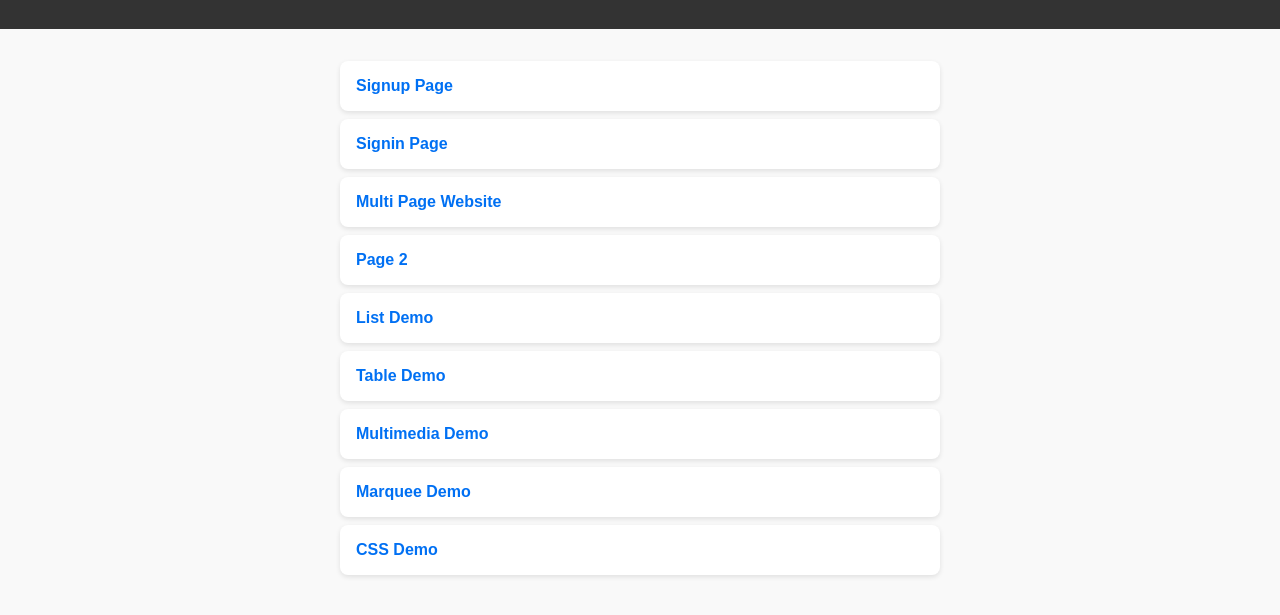
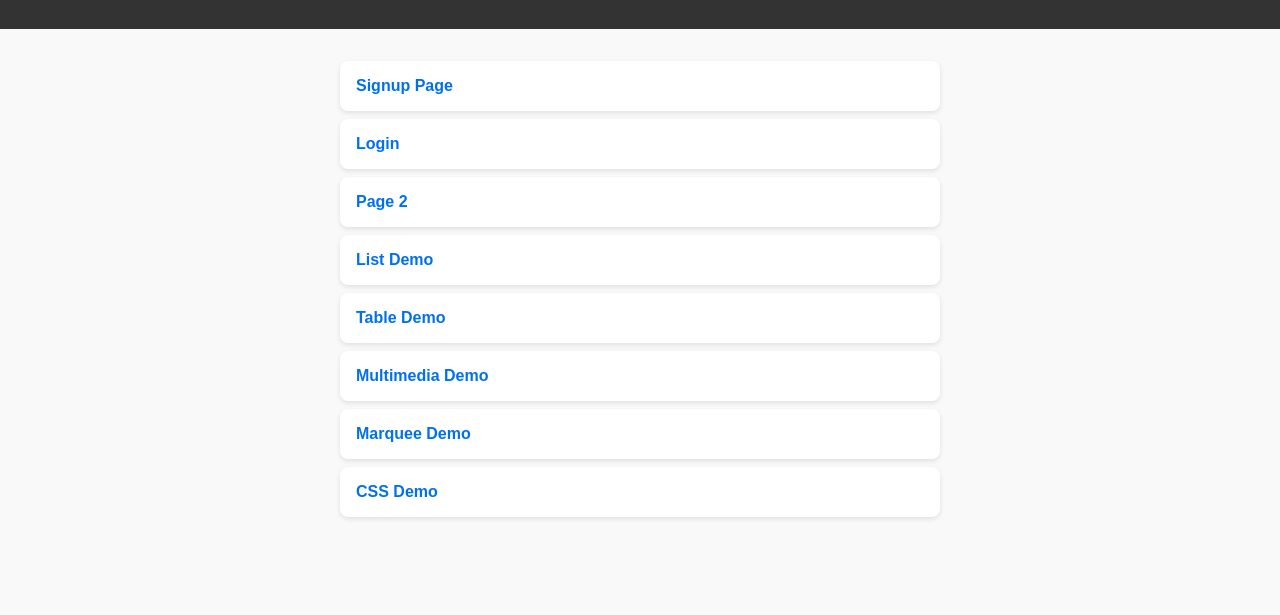
Before and after one commit to sriniharika20/web-development, a plain HTML site: page showcase.html in a window 1280 px wide. Shown: the part 117-732 px from the top of the page. Drawn offline with Linux system fonts and the light colour scheme.

Commit message:
showcase.html

```diff
--- a/showcase.html
+++ b/showcase.html
@@ -21,8 +21,7 @@
   <main>
     <ul>
       <li><a href="index.html">Signup Page</a></li>
-      <li><a href="signin.html">Signin Page</a></li>
-      <li><a href="HTML-CSS/Multi-page-index.html">Multi Page Website</a></li>
+      <li><a href="HTML-CSS/index.html">Login</a></li>
       <li><a href="HTML-CSS/page2.html">Page 2</a></li>
       <li><a href="HTML-CSS/list.html">List Demo</a></li>
       <li><a href="HTML-CSS/table.html">Table Demo</a></li>
```
